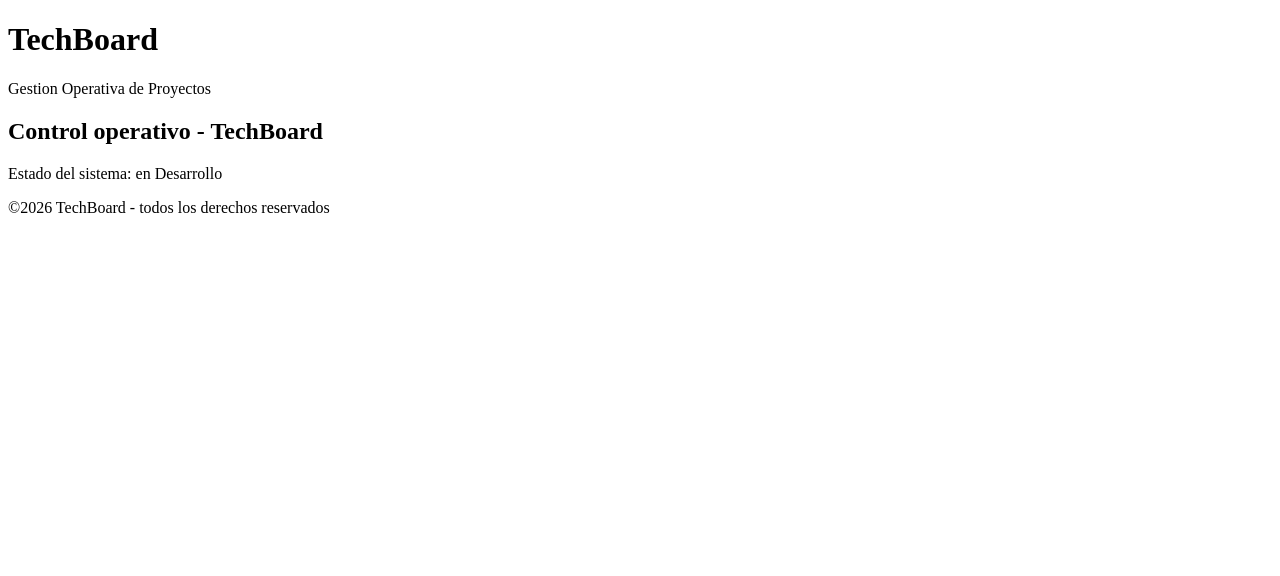
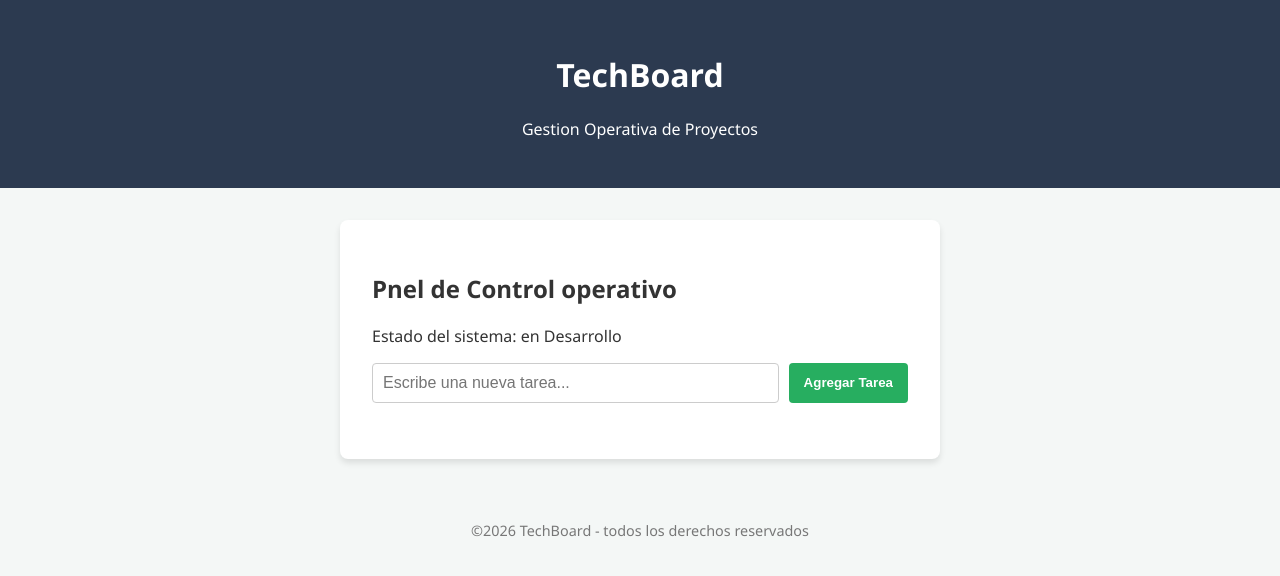
Before and after one commit to alejandrooyola/Techboard, a plain HTML site: page index.html in a window 1280 px wide. Drawn offline with Linux system fonts and the light colour scheme.

Commit message:
feat: implementacion de diseño CSS y logica JS base

```diff
--- /dev/null
+++ b/estilos.css
@@ -0,0 +1,67 @@
+body {
+    font-family: 'Segoe UI', Tahoma, Geneva, Verdana, sans-serif;
+    background-color: #f4f7f6;
+    margin: 0;
+    padding: 0;
+    color: #333;
+}
+header {
+    background-color: #2c3a50;
+    color: white;
+    padding: 2rem 1rem;
+    text-align: center;
+}
+.contenedor {
+    max-width: 600px;
+    margin: 2rem auto;
+    padding: 0 1rem;
+}
+#modulo-tareas {
+    background: white;
+    border-radius: 8px;
+    box-shadow: 0 4px 6px rgba(0, 0, 0, 0.1);
+    padding: 2rem;
+}
+#formulario-tareas {
+    display: flex;
+    gap: 10px;
+    margin-bottom: 1.5rem;
+}
+#input-tarea {
+    flex: 1;
+    padding: 10px;
+    border: 1px solid #ccc;
+    border-radius: 4px;
+    font-size: 1rem;
+}
+button {
+    padding: 10px 15px;
+    background-color: #27ae60;
+    color: white;
+    border: none;
+    border-radius: 4px;
+    cursor: pointer;
+    font-weight: bold;
+}
+button:hover {
+    background-color: #219150;
+}
+#lista-tareas {
+    list-style: none;
+    padding: 0;
+}
+#lista-tareas li {
+    background: #eef2f3;
+    margin-bottom: 8px;
+    padding: 10px 15px;
+    border-radius: 4px;
+    display: flex;
+    justify-content: space-between;
+    align-items: center;
+}
+footer {
+    font-size: 0.9rem;
+    color: #777;
+    text-align: center;
+    padding: 1rem;
+}
--- a/index.html
+++ b/index.html
@@ -4,21 +4,30 @@
     <meta charset="UTF-8">
     <meta name="viewport" content="width=device-width, initial-scale=1.0">
     <title>TechBoard - Panel de Control</title>
+    <link rel="stylesheet" href="estilos.css">
 </head>
 <body>
     <header>
         <h1>TechBoard</h1>
         <p>Gestion Operativa de Proyectos</p>
     </header>
-    <main>
-        <section id="tareas">
-            <h2>Control operativo - TechBoard</h2>
+    <main class="contenedor">
+        <section id="modulo-tareas">
+            <h2>Pnel de Control operativo</h2>
             <p>Estado del sistema: en Desarrollo</p>
+
+            <form id="formulario-tareas">
+                <input type="text" id="input-tarea" placeholder="Escribe una nueva tarea..." required>
+                <button type="submit">Agregar Tarea</button>
+            </form>
+            <ul id="lista-tareas"></ul>
+                <!-- Las tareas se agregarán aquí dinámicamente -->
         </section>
     </main>
     <footer>
         <p>&copy;2026 TechBoard - todos los derechos reservados</p>
     </footer>
+    <script src="javascript.js"></script>
 
 </body>
 </html>
--- /dev/null
+++ b/javascript.js
@@ -0,0 +1,14 @@
+const formulario = document.getElementById("formulario-tarea");
+const inputTareas = document.getElementById("input-tarea");
+const listaTareas = document.getElementById("lista-tareas");
+
+formulario.addEventListener("submit", function(evento) {
+    evento.preventDefault();
+    const textoTarea = inputTareas.value.trim();
+    if (textoTarea !== '') {
+        const nuevaTarea = document.createElement("li");
+        nuevaTarea.textContent = textoTarea;
+        listaTareas.appendChild(nuevaTarea);
+        inputTareas.value = '';
+    }
+});
```
